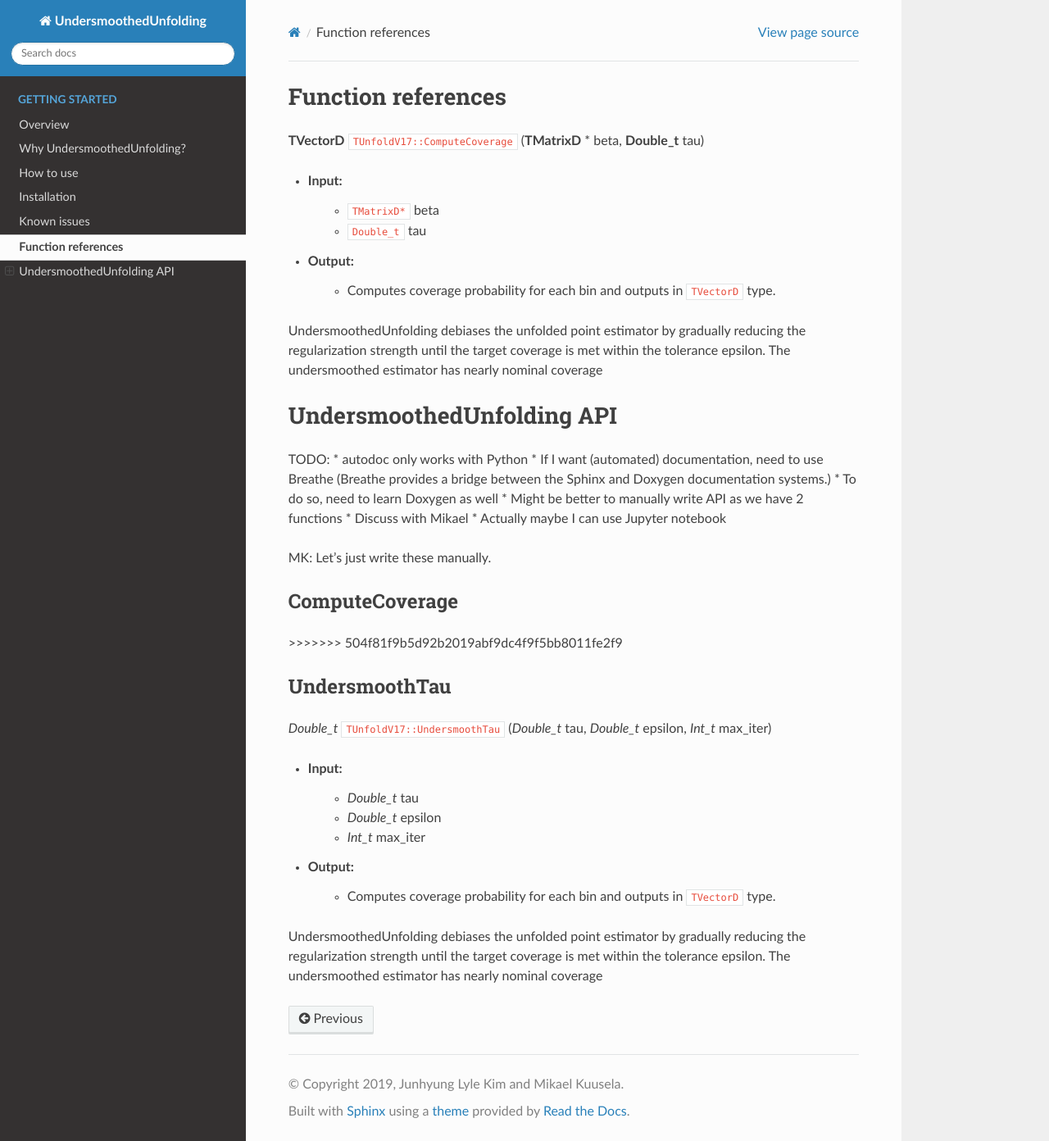
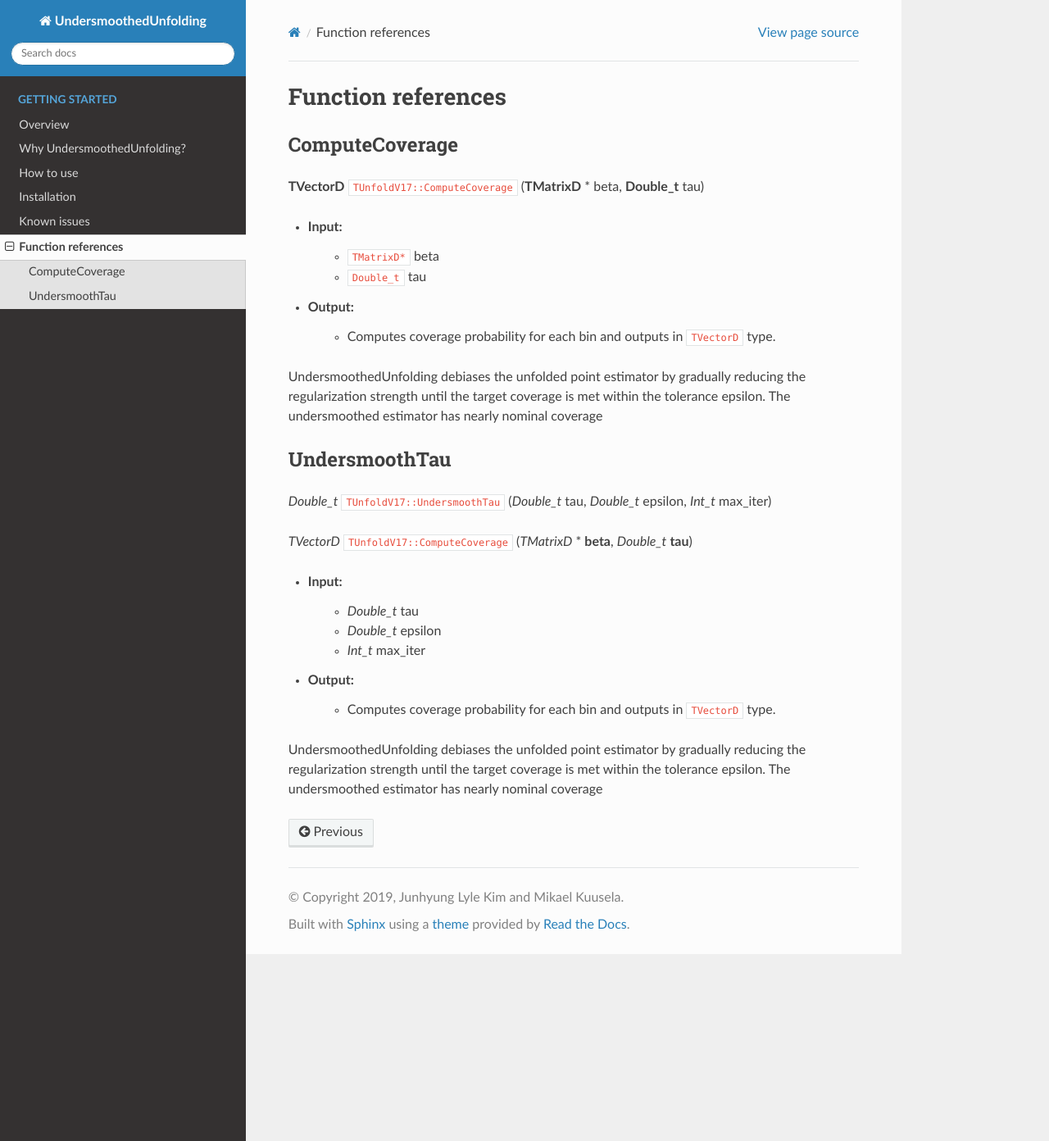
Before and after one commit to jlylekim/UndersmoothedUnfolding, a Sphinx documentation site: the page built from docs/source/api.rst, in a window 1280 px wide and 1392 px high. Shown: the whole window at 82% size. Built offline with Sphinx 7.4.7 and the Read the Docs theme 2.0.0, drawn with Linux system fonts in a browser that asks for light colours.

Commit message:
minor update

```diff
--- a/docs/source/api.rst
+++ b/docs/source/api.rst
@@ -2,6 +2,11 @@
 *******************
 Function references
 *******************
+
+----------------
+ComputeCoverage
+----------------
+
 
 **TVectorD** ``TUnfoldV17::ComputeCoverage`` (**TMatrixD** * beta, **Double_t** tau)
 
@@ -16,30 +21,17 @@ UndersmoothedUnfolding debiases the unfolded point estimator by gradually reduci
 the regularization strength until the target coverage is met within the tolerance epsilon.
 The undersmoothed estimator has nearly nominal coverage
 
-**************************
-UndersmoothedUnfolding API
-**************************
 
-TODO:
-* autodoc only works with Python
-* If I want (automated) documentation, need to use Breathe (Breathe provides a bridge between the Sphinx and Doxygen documentation systems.)
-* To do so, need to learn Doxygen as well
-* Might be better to manually write API as we have 2 functions
-* Discuss with Mikael
-* Actually maybe I can use Jupyter notebook
-
-MK: Let's just write these manually.
-
-----------------
-ComputeCoverage
-----------------
->>>>>>> 504f81f9b5d92b2019abf9dc4f9f5bb8011fe2f9
 
 ---------------
 UndersmoothTau
 ---------------
 
 `Double_t` ``TUnfoldV17::UndersmoothTau`` (`Double_t` tau, `Double_t` epsilon, `Int_t` max_iter)
+
+
+`TVectorD` ``TUnfoldV17::ComputeCoverage`` (`TMatrixD` * **beta**, `Double_t` **tau**)
+
 
 * Input:
     * `Double_t` tau
--- a/docs/source/overview.rst
+++ b/docs/source/overview.rst
@@ -25,9 +25,10 @@ is smeared by the finite resolution of the particle detectors. The goal in
 unfolding is to use these smeared measurements to make non-parametric
 inferences about the underlying particle spectrum.
 
-TODO:
-* Maybe add Figure 1.1 in Mikael's dissertation? MK: Yes, please add that
+.. image:: plots/unfolding.png
 
+
+* JLK: seems like .png files are automatically shown
 
 
 
```
Also changed, not shown: docs/source/why.rst (+0 -12 lines), docs/source/plots/unfolding.png (added).
